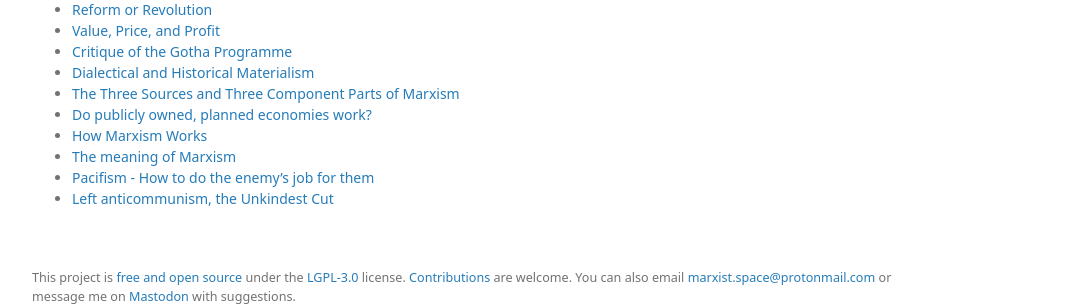
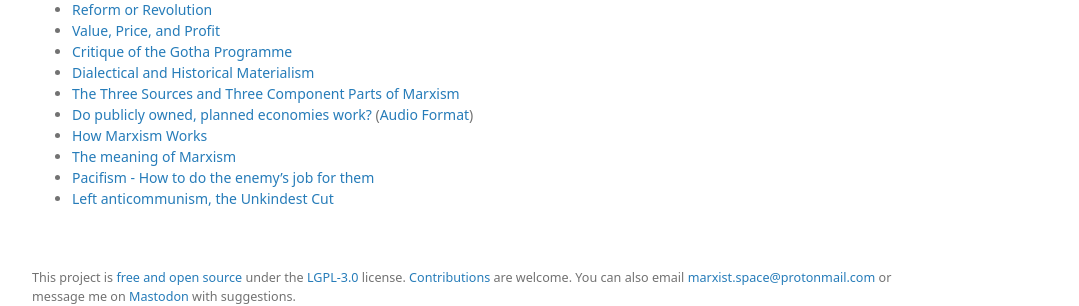
Before and after one commit to prolesoft/marxist.space, a Jekyll site: the page built from beginners-reading-list.md, in a window 1280 px wide. Shown: the part 419-725 px from the top of the page, without its empty margins (178-1257 px from the left). Built offline with Jekyll 4.4.1, drawn with Linux system fonts in a browser that asks for light colours; our own code applies the rules of GitHub Pages for plain Markdown files.

Commit message:
beginners-reading-list.md

```diff
--- a/beginners-reading-list.md
+++ b/beginners-reading-list.md
@@ -27,7 +27,7 @@ Also see the r/communism
 * [Critique of the Gotha Programme](https://www.marxists.org/archive/marx/works/1875/gotha/)
 * [Dialectical and Historical Materialism](https://www.marxists.org/reference/archive/stalin/works/1938/09.htm)
 * [The Three Sources and Three Component Parts of Marxism](https://www.marxists.org/archive/lenin/works/1913/mar/x01.htm)
-* [Do publicly owned, planned economies work?](https://gowans.blog/2012/12/21/do-publicly-owned-planned-economies-work/)
+* [Do publicly owned, planned economies work?](https://gowans.blog/2012/12/21/do-publicly-owned-planned-economies-work/) ([Audio Format](https://invidio.us/playlist?list=PL0-IkmzWbjobDdDbSC_YgZfV94BQiRIB8))
 * [How Marxism Works](https://www.marxists.org/archive/harman/1979/marxism/index.html)
 * [The meaning of Marxism](https://www.amazon.com/Meaning-Marxism-Paul-DAmato/dp/1931859299)
 * [Pacifism - How to do the enemy's job for them](https://theredphoenixapl.org/2011/08/11/pacifism-how-to-do-the-enemys-job-for-them/)
```
